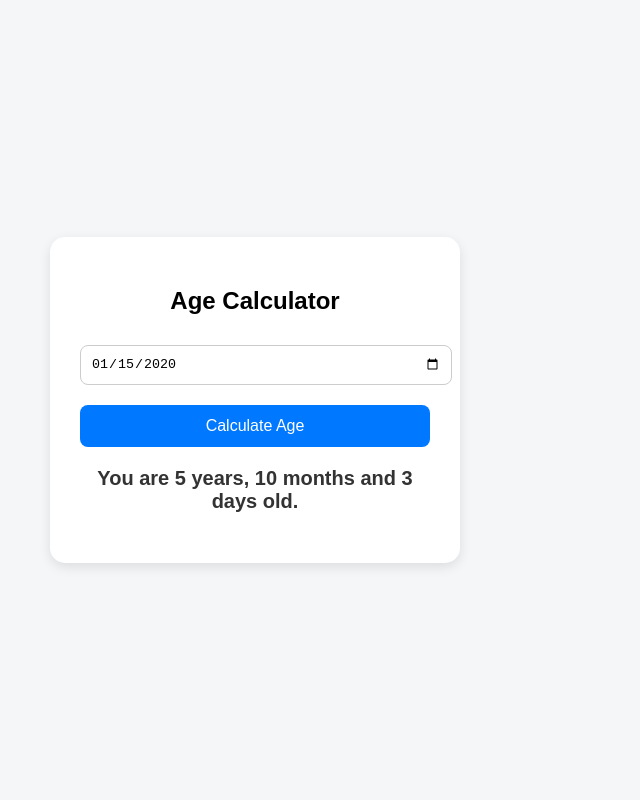
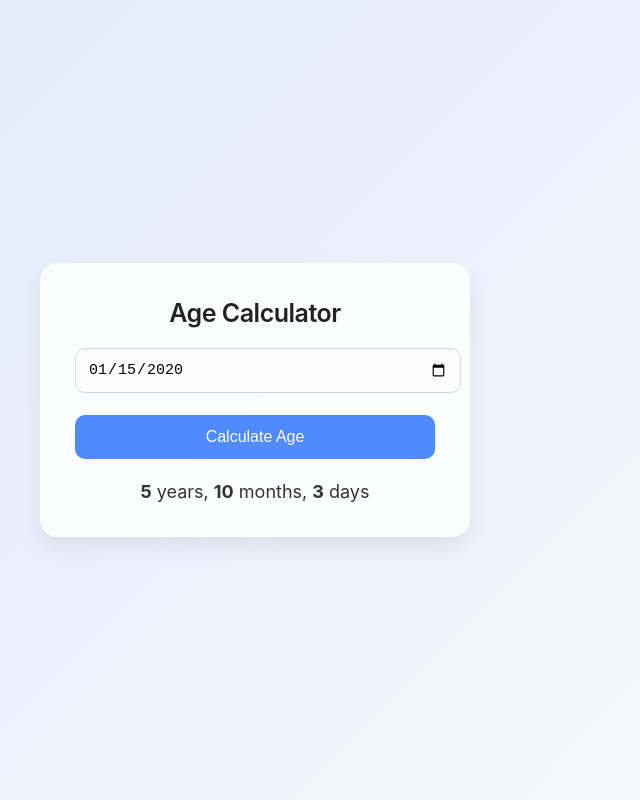
Before and after one commit to phineas-t/age-calculator, a plain HTML site: page index.html in a window 1280 px wide. Both pictures are taken after typing "2020-01-15" into the empty fields and a click on the button "Calculate Age". Shown: the whole page, without its empty margins (385-1025 px from the left). Drawn offline with Linux system fonts and the light colour scheme.

Commit message:
Update index.html

```diff
--- a/index.html
+++ b/index.html
@@ -3,60 +3,98 @@
   <head>
     <meta charset="UTF-8" />
     <meta name="viewport" content="width=device-width, initial-scale=1.0" />
-    <title>Age Calculator</title>
+    <title>Age Calculator - Simple & Clean</title>
+
     <style>
       body {
-        font-family: Arial, sans-serif;
-        background: #f4f6f8;
+        margin: 0;
+        font-family: "Inter", sans-serif;
+        background: linear-gradient(135deg, #e0eafb, #f7f9fc);
+        min-height: 100vh;
         display: flex;
         justify-content: center;
         align-items: center;
-        height: 100vh;
+      }
+
+      .card {
+        background: rgba(255, 255, 255, 0.8);
+        backdrop-filter: blur(12px);
+        padding: 35px;
+        width: 360px;
+        border-radius: 18px;
+        box-shadow: 0 10px 22px rgba(0, 0, 0, 0.08);
+        text-align: center;
+        animation: fadeIn 0.6s ease;
+      }
+
+      @keyframes fadeIn {
+        from {
+          opacity: 0;
+          transform: translateY(10px);
+        }
+        to {
+          opacity: 1;
+          transform: translateY(0);
+        }
+      }
+
+      h2 {
         margin: 0;
+        font-size: 25px;
+        font-weight: 600;
+        color: #222;
+        letter-spacing: -0.5px;
       }
-      .container {
-        background: #fff;
-        padding: 30px;
-        width: 350px;
-        border-radius: 15px;
-        box-shadow: 0 4px 12px rgba(0, 0, 0, 0.1);
-        text-align: center;
-      }
+
       input {
-        padding: 10px;
-        width: 100%;
-        margin-top: 10px;
-        border: 1px solid #ccc;
-        border-radius: 8px;
-      }
-      button {
         margin-top: 20px;
         width: 100%;
         padding: 12px;
-        background: #0078ff;
+        font-size: 15px;
+        border: 1px solid #d0d7e1;
+        border-radius: 10px;
+        outline: none;
+        background: #fdfdfd;
+      }
+
+      input:focus {
+        border-color: #4f8bff;
+      }
+
+      button {
+        margin-top: 22px;
+        width: 100%;
+        padding: 13px;
+        background: #4f8bff;
         border: none;
+        font-size: 16px;
         color: white;
-        border-radius: 8px;
-        font-size: 16px;
+        border-radius: 10px;
         cursor: pointer;
+        transition: 0.2s ease;
+        font-weight: 500;
       }
+
       button:hover {
-        background: #005fcc;
+        background: #3f75d8;
       }
+
       #result {
-        margin-top: 20px;
-        font-size: 20px;
-        font-weight: bold;
+        margin-top: 22px;
+        font-size: 18px;
         color: #333;
       }
     </style>
   </head>
   <body>
-    <div class="container">
+    <div class="card">
       <h2>Age Calculator</h2>
+
       <input type="date" id="dob" />
+
       <button onclick="calculateAge()">Calculate Age</button>
-      <p id="result"></p>
+
+      <div id="result"></div>
     </div>
 
     <script>
@@ -64,34 +102,30 @@
         const dob = document.getElementById("dob").value;
         if (!dob) {
           document.getElementById("result").innerHTML =
-            "Please enter your date of birth!";
+            "Please select your date of birth.";
           return;
         }
 
         const birthDate = new Date(dob);
         const today = new Date();
 
-        let ageYears = today.getFullYear() - birthDate.getFullYear();
-        let ageMonths = today.getMonth() - birthDate.getMonth();
-        let ageDays = today.getDate() - birthDate.getDate();
+        let years = today.getFullYear() - birthDate.getFullYear();
+        let months = today.getMonth() - birthDate.getMonth();
+        let days = today.getDate() - birthDate.getDate();
 
-        if (ageDays < 0) {
-          ageMonths--;
-          ageDays += new Date(
-            today.getFullYear(),
-            today.getMonth(),
-            0
-          ).getDate();
+        if (days < 0) {
+          months--;
+          days += new Date(today.getFullYear(), today.getMonth(), 0).getDate();
         }
 
-        if (ageMonths < 0) {
-          ageYears--;
-          ageMonths += 12;
+        if (months < 0) {
+          years--;
+          months += 12;
         }
 
         document.getElementById(
           "result"
-        ).innerHTML = `You are <b>${ageYears}</b> years, <b>${ageMonths}</b> months and <b>${ageDays}</b> days old.`;
+        ).innerHTML = `<b>${years}</b> years, <b>${months}</b> months, <b>${days}</b> days`;
       }
     </script>
   </body>
```
